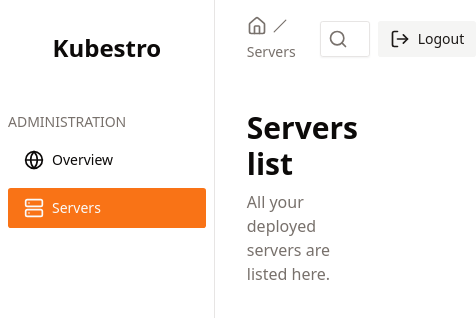
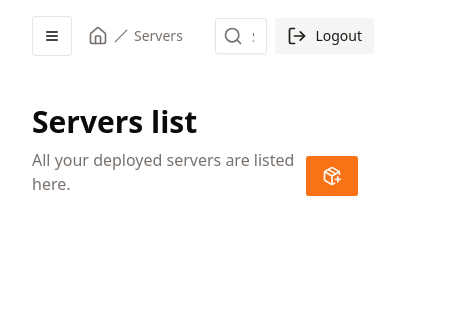
Before and after one commit to Bricklou/kubestro, a React (Vite) app in the folder projects/webui/: page /servers in a window 390 px wide. Shown: the top 318 px of the page, 476 px wide, since content can reach past the window. Built offline with nearby package versions, Linux system fonts and the light colour scheme.

Commit message:
feat: make sidebar responsive

```diff
--- a/projects/webui/src/components/partials/Navbar.tsx
+++ b/projects/webui/src/components/partials/Navbar.tsx
@@ -11,6 +11,7 @@ import {
   BreadcrumbSeparator,
 } from "@/components/ui/breadcrumb.tsx";
 import { NavLink, UIMatch, useMatches } from "react-router-dom";
+import { SidebarToggle } from "@/components/partials/Sidebar.tsx";
 
 interface Handle {
   crumb: string;
@@ -94,10 +95,15 @@ function NavBreadcrumb(): ReactElement {
   );
 }
 
-export function Navbar() {
+interface NavbarProps {
+  toggleSidebar: () => void;
+}
+
+export function Navbar({ toggleSidebar }: NavbarProps) {
   return (
     <header className="p-4 flex flex-row @container gap-x-2 items-center">
-      <div className="flex-1 px-4">
+      <div className="flex-1 px-4 flex flex-row gap-4 items-center">
+        <SidebarToggle toggleSidebar={toggleSidebar} />
         <NavBreadcrumb />
       </div>
       <div className="flex flex-1 flex-row gap-2 justify-end">
--- a/projects/webui/src/components/partials/PageHeader.tsx
+++ b/projects/webui/src/components/partials/PageHeader.tsx
@@ -2,8 +2,16 @@ import { PropsWithChildren, ReactElement } from "react";
 
 export function PageHeader({ children }: PropsWithChildren): ReactElement {
   return (
-    <header className="p-8 md:px-12 flex flex-col gap-2">{children}</header>
+    <header className="p-8 md:px-12 flex row gap-2 items-end">
+      {children}
+    </header>
   );
+}
+
+export function PageTitleContainer({
+  children,
+}: PropsWithChildren): ReactElement {
+  return <div className="flex-1 flex flex-col gap-2">{children}</div>;
 }
 
 export function PageTitle({ children }: PropsWithChildren): ReactElement {
@@ -13,3 +21,7 @@ export function PageTitle({ children }: PropsWithChildren): ReactElement {
 export function PageSubtitle({ children }: PropsWithChildren): ReactElement {
   return <p className="text-muted-foreground">{children}</p>;
 }
+
+export function PageActions({ children }: PropsWithChildren): ReactElement {
+  return <div>{children}</div>;
+}
--- a/projects/webui/src/components/partials/Sidebar.tsx
+++ b/projects/webui/src/components/partials/Sidebar.tsx
@@ -1,7 +1,14 @@
-import { PropsWithChildren, ReactElement } from "react";
-import { NavLink } from "react-router-dom";
-import { GlobeIcon, LucideIcon, ServerIcon } from "lucide-react";
-import { buttonVariants } from "@/components/ui/button.tsx";
+import { PropsWithChildren, ReactElement, useEffect, useRef } from "react";
+import { NavLink, useLocation } from "react-router-dom";
+import {
+  GlobeIcon,
+  LucideIcon,
+  MenuIcon,
+  ServerIcon,
+  XIcon,
+} from "lucide-react";
+import { Button, buttonVariants } from "@/components/ui/button.tsx";
+import { cn } from "@/lib/utils.ts";
 
 type SidebarItemProps = PropsWithChildren<{
   icon: LucideIcon;
@@ -25,18 +32,67 @@ function SidebarItem({ children, icon: Icon, to }: SidebarItemProps) {
   );
 }
 
-export function SidebarSection({ children }: PropsWithChildren<object>) {
+function SidebarSection({ children }: PropsWithChildren<object>) {
   return <section className="flex flex-col gap-2">{children}</section>;
 }
 
-export function SidebarLabel({ children }: PropsWithChildren<object>) {
+function SidebarLabel({ children }: PropsWithChildren<object>) {
   return <p className="text-sm uppercase text-muted-foreground">{children}</p>;
 }
 
+const SIDEBAR_POPOVER_ID = "sidebar-popover";
+
+export function SidebarToggle({
+  toggleSidebar,
+}: {
+  toggleSidebar: () => void;
+}): ReactElement {
+  return (
+    <Button
+      variant="outline"
+      size="icon"
+      className="md:hidden"
+      onClick={() => {
+        toggleSidebar();
+      }}
+      popovertarget={SIDEBAR_POPOVER_ID}
+    >
+      <MenuIcon className="size-4" />
+    </Button>
+  );
+}
+
 export function Sidebar(): ReactElement {
+  const { pathname } = useLocation();
+  const ref = useRef<HTMLElement>(null);
+
+  useEffect(() => {
+    if (!ref.current) return;
+    ref.current.hidePopover();
+  }, [pathname]);
+
   return (
-    <aside className="border-r w-80 flex flex-col">
-      <p className="text-2xl font-bold p-4 py-8 text-center">Kubestro</p>
+    <aside
+      ref={ref}
+      id={SIDEBAR_POPOVER_ID}
+      popover="auto"
+      className={cn(
+        "bg-background border-r w-full md:w-80 [&:popover-open]:flex md:flex md:m-0 md:static flex-col h-screen overflow-y-hidden",
+      )}
+    >
+      <div className="flex item-center justify-between gap-2 p-6">
+        <p className="text-2xl font-bold p-4 py-8 text-center">Kubestro</p>
+        <Button
+          className="md:hidden"
+          variant="ghost"
+          size="icon"
+          popovertarget={SIDEBAR_POPOVER_ID}
+          popovertargetaction="hide"
+        >
+          <XIcon className="size-6" />
+          <span className="sr-only">Close menu</span>
+        </Button>
+      </div>
 
       <nav className="flex-1 flex flex-col px-2 py-4">
         <SidebarSection>
--- a/projects/webui/src/layouts/fullscreen/DashboardLayout.tsx
+++ b/projects/webui/src/layouts/fullscreen/DashboardLayout.tsx
@@ -1,14 +1,19 @@
-import { ReactElement } from "react";
+import { ReactElement, useState } from "react";
 import { Outlet } from "react-router-dom";
 import { Navbar } from "@/components/partials/Navbar.tsx";
 import { Sidebar } from "@/components/partials/Sidebar.tsx";
 
 export function DashboardLayout(): ReactElement {
+  const [open, setOpen] = useState(false);
   return (
     <div className="flex flex-row min-h-screen">
-      <Sidebar />
+      <Sidebar open={open} setOpen={setOpen} />
       <div className="flex flex-col flex-1">
-        <Navbar />
+        <Navbar
+          toggleSidebar={() => {
+            setOpen((o) => !o);
+          }}
+        />
         <main className="flex-1">
           <Outlet />
         </main>
--- a/projects/webui/src/pages/servers/list/page.tsx
+++ b/projects/webui/src/pages/servers/list/page.tsx
@@ -1,16 +1,30 @@
 import { ReactElement } from "react";
 import {
+  PageActions,
   PageHeader,
   PageSubtitle,
   PageTitle,
+  PageTitleContainer,
 } from "@/components/partials/PageHeader.tsx";
+import { Button } from "@/components/ui/button.tsx";
+import { PackagePlusIcon } from "lucide-react";
 
 export function ServersList(): ReactElement {
   return (
     <section>
       <PageHeader>
-        <PageTitle>Servers list</PageTitle>
-        <PageSubtitle>All your deployed servers are listed here.</PageSubtitle>
+        <PageTitleContainer>
+          <PageTitle>Servers list</PageTitle>
+          <PageSubtitle>
+            All your deployed servers are listed here.
+          </PageSubtitle>
+        </PageTitleContainer>
+
+        <PageActions>
+          <Button>
+            <PackagePlusIcon className="size-5" />
+          </Button>
+        </PageActions>
       </PageHeader>
     </section>
   );
```
